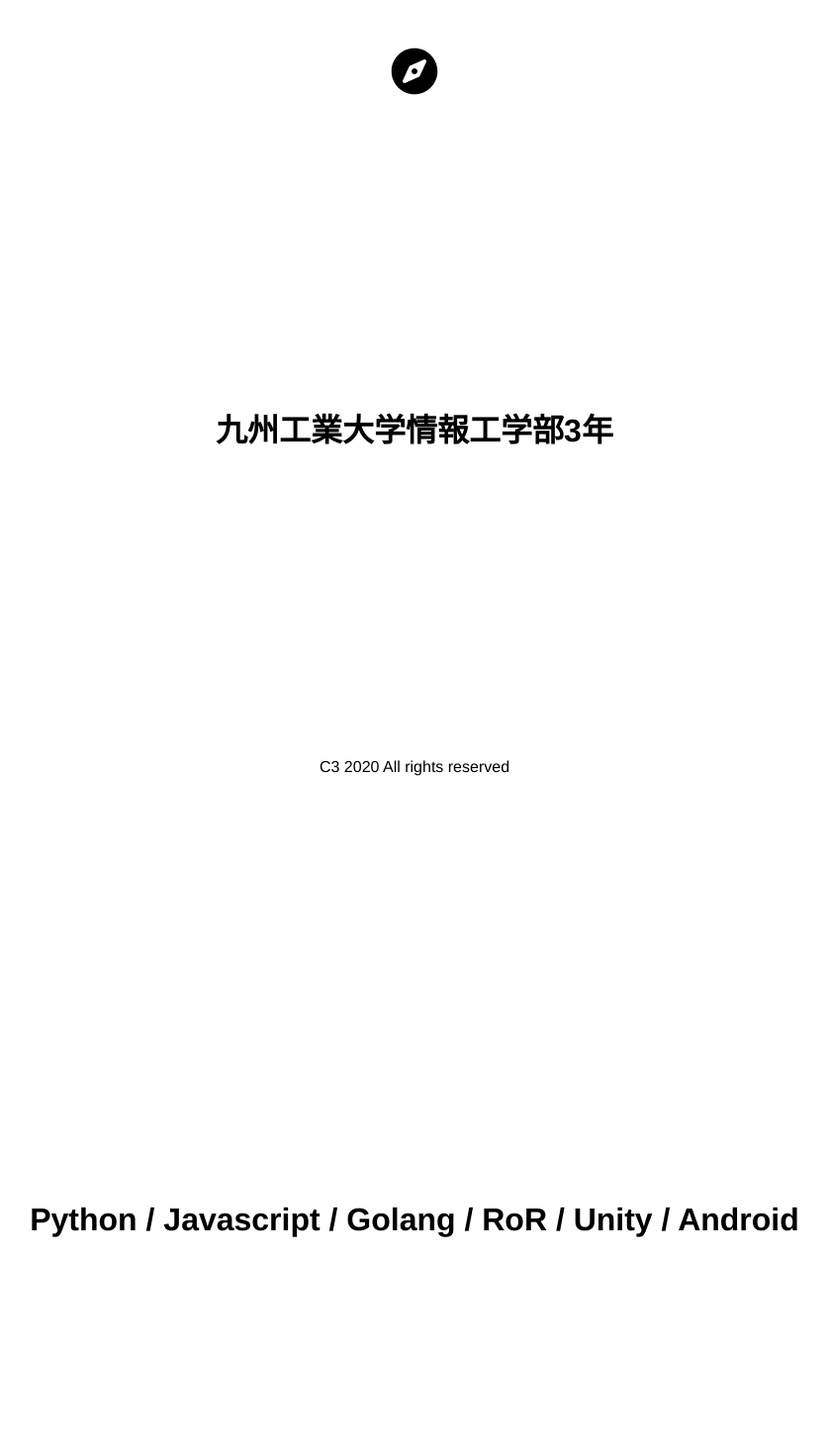
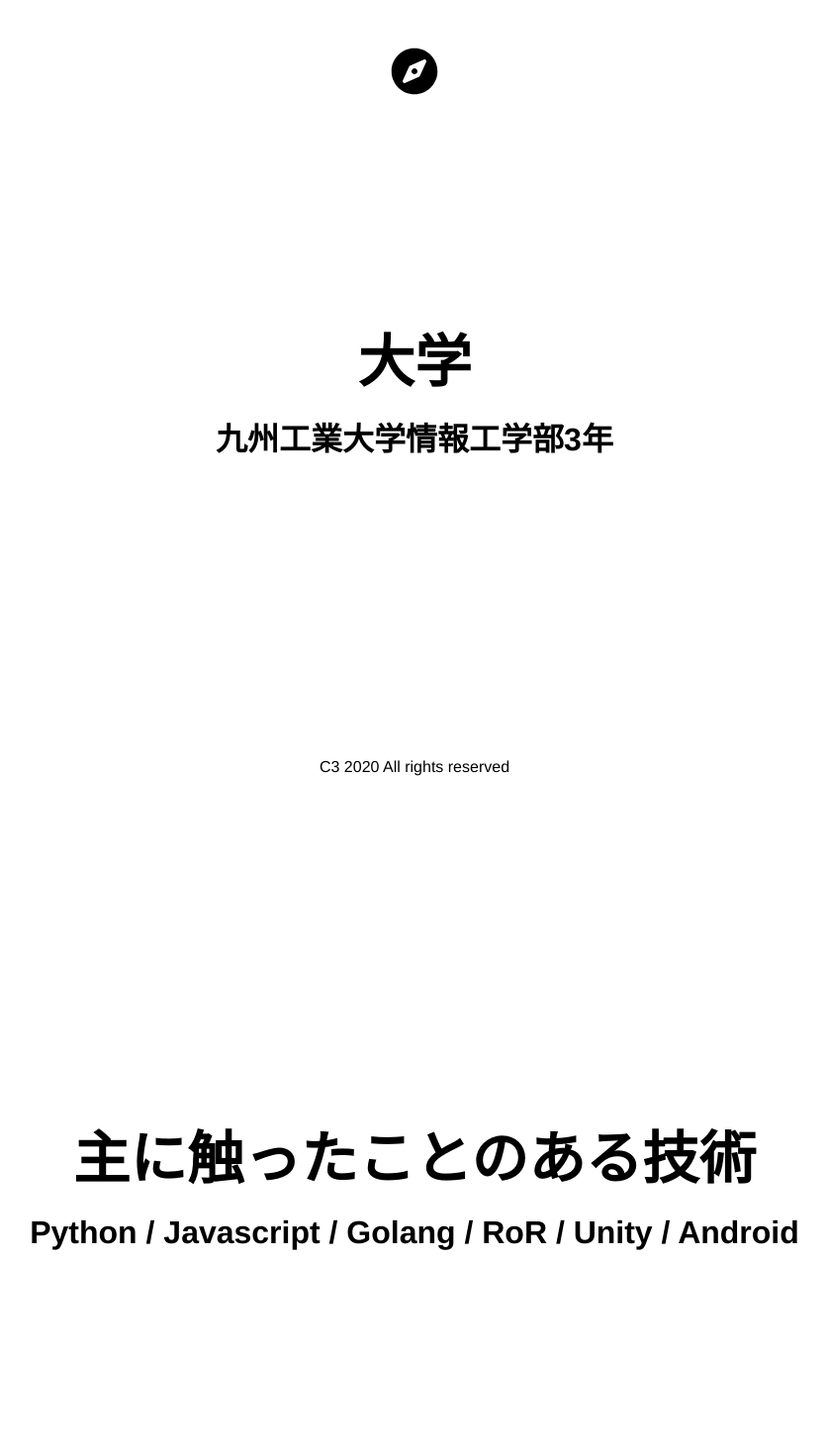
Before and after one commit to rkun123/portfolio, a Vue app: page /about in a window 1280 px wide. Shown: the top 1470 px of the page at 99% size, without its empty margins (221-1058 px from the left). Built offline with nearby package versions, Linux system fonts and the light colour scheme.

Commit message:
[update] About appearance

```diff
--- /dev/null
+++ b/src/components/About/Card.vue
@@ -0,0 +1,37 @@
+<template>
+    <div class="slide">
+        <div>
+            <h1>{{ title }}</h1>
+            <div>
+                <slot></slot>
+            </div>
+        </div>
+    </div>
+</template>
+<script>
+export default {
+    props: {
+        title: String,
+    }
+}
+</script>
+<style scoped>
+.slide {
+    position: relative;
+    height: 100%;
+}
+.slide div {
+    position: absolute;
+    font-size: 2rem;
+    font-weight: bold;
+    width: 100%;
+    top: 50%;
+    transform: translateY(-50%);
+}
+.slide div * {
+    position: relative;
+}
+.slide h1 {
+    font-size: 1.8em;
+}
+</style>
--- a/src/views/About.vue
+++ b/src/views/About.vue
@@ -1,21 +1,23 @@
 <template>
   <div class="about">
-    <div class="slides">
-      <div class="slide">
-        <p>九州工業大学情報工学部3年</p>
-      </div>
-      <div class="slide">
-        <p>Python / Javascript / Golang / RoR / Unity / Android</p>
-      </div>
-      <div class="slide">
-        <p>九工大サークル<a href='https://compositecomputer.club'>C3</a>所属</p>
-      </div>
-    </div>
+    <Card title="大学">
+      <p>九州工業大学情報工学部3年</p>
+    </Card>
+    <Card title="主に触ったことのある技術">
+      <p>Python / Javascript / Golang / RoR / Unity / Android</p>
+    </Card>
+    <Card title="所属">
+      <p>九工大サークル<a href='https://compositecomputer.club'>C3</a>所属</p>
+    </Card>
   </div>
 </template>
 <script>
 import anime from 'animejs/lib/anime.es'
+import Card from '@/components/About/Card.vue'
 export default {
+  components: {
+    Card,
+  },
   data: () => ({
     slides: [],
     nowSlideIndex: 0,
@@ -60,22 +62,10 @@ export default {
 }
 </script>
 <style scoped>
-.slides {
+.about {
   position: absolute;
   width: 100%;
   height: 100%;
   text-align: center;
 }
-.slide {
-  position: relative;
-  height: 100%;
-}
-.slide p {
-  position: absolute;
-  font-size: 2rem;
-  font-weight: bold;
-  width: 100%;
-  top: 50%;
-  transform: translateY(-50%);
-}
 </style>
```
